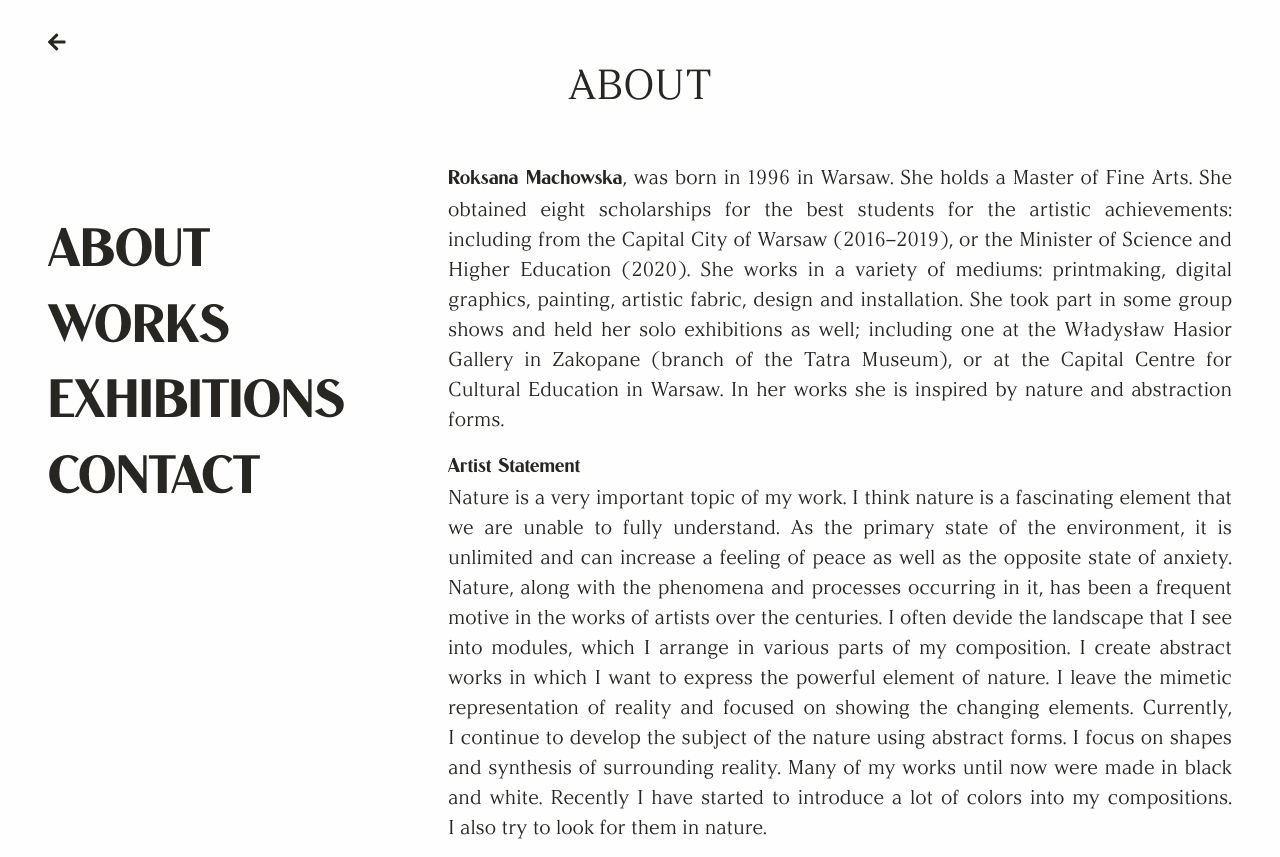
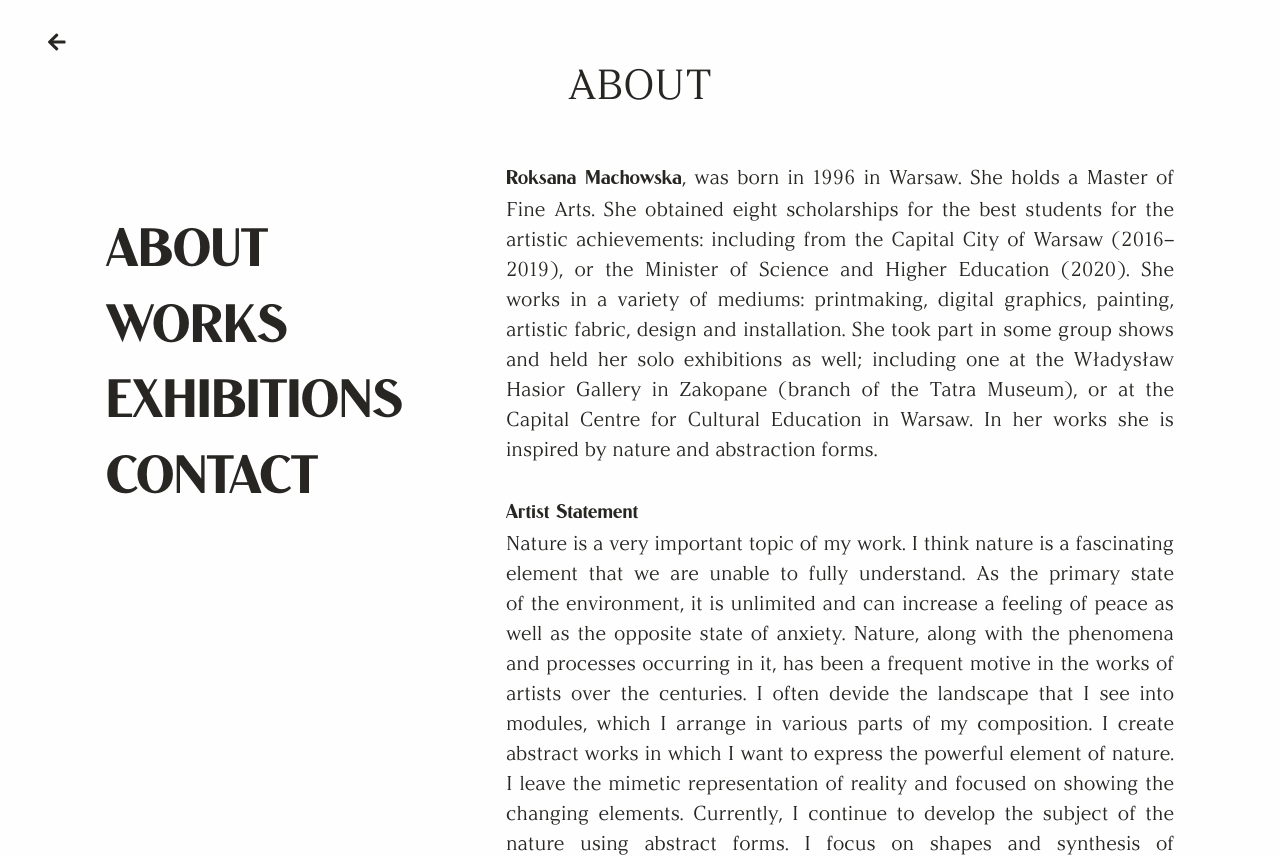
Before and after one commit to jakubziemba/machowska-portfolio, a Next.js app: page /about in a window 1280 px wide. Shown: the top 857 px of the page. Built offline with nearby package versions, Linux system fonts and the light colour scheme.

Commit message:
Fix layout on larger devices

```diff
--- a/pages/about.module.scss
+++ b/pages/about.module.scss
@@ -33,11 +33,10 @@
     .menu {
       display: flex;
       position: fixed;
-      padding-top: 60px;
     }
 
     .container {
-      margin-left: 210px;
+      margin-left: 230px;
 
       p {
         font-size: 20px;
@@ -75,7 +74,7 @@
       }
     }
     .container {
-      margin-left: 250px;
+      margin-left: 280px;
     }
   }
 }
@@ -90,9 +89,6 @@
     margin-right: 32px;
 
     .menu {
-      li {
-        font-size: 48px;
-      }
     }
     .container {
       margin-left: 300px;
@@ -102,6 +98,11 @@
 
 @media only screen and (min-width: 1200px) {
   .main {
+    display: flex;
+    flex-direction: row;
+    max-width: 1100px;
+    width: 100%;
+    margin: auto auto;
     .menu {
       padding-top: 60px;
       li {
@@ -110,6 +111,8 @@
     }
 
     .container {
+      display: flex;
+      flex-direction: column;
       margin-left: 400px;
     }
   }
--- a/pages/contact.module.scss
+++ b/pages/contact.module.scss
@@ -59,11 +59,10 @@
     .menu {
       display: flex;
       position: fixed;
-      padding-top: 60px;
     }
 
     .container {
-      margin-left: 210px;
+      margin-left: 230px;
 
       h2 {
         font-size: 24px;
@@ -105,7 +104,7 @@
       }
     }
     .container {
-      margin-left: 250px;
+      margin-left: 280px;
     }
   }
 }
@@ -118,11 +117,21 @@
   .main {
     margin-left: 32px;
     margin-right: 32px;
+
+    .container {
+      margin-left: 300px;
+    }
   }
 }
 
 @media only screen and (min-width: 1200px) {
   .main {
+    display: flex;
+    flex-direction: row;
+    max-width: 1100px;
+    width: 100%;
+    margin: auto auto;
+
     .menu {
       padding-top: 60px;
       li {
@@ -130,6 +139,8 @@
       }
     }
     .container {
+      display: flex;
+      flex-direction: column;
       margin-left: 400px;
     }
   }
--- a/pages/exhibitions.module.scss
+++ b/pages/exhibitions.module.scss
@@ -66,19 +66,19 @@
     .menu {
       display: flex;
       position: fixed;
-      padding-top: 60px;
     }
 
     .container {
-      margin-left: 210px;
+      margin-left: 230px;
 
       .heading {
-        font-size: 28px;
+        font-size: 20px;
         margin-top: 0;
       }
 
       h3 {
-        font-size: 24px;
+        font-size: 20px;
+        font-weight: normal;
       }
 
       ul {
@@ -120,7 +120,7 @@
       }
     }
     .container {
-      margin-left: 260px;
+      margin-left: 280px;
     }
   }
 }
@@ -135,9 +135,6 @@
     margin-right: 32px;
 
     .menu {
-      li {
-        font-size: 48px;
-      }
     }
     .container {
       margin-left: 310px;
@@ -147,6 +144,12 @@
 
 @media only screen and (min-width: 1200px) {
   .main {
+    display: flex;
+    flex-direction: row;
+    max-width: 1100px;
+    width: 100%;
+    margin: auto auto;
+
     .menu {
       padding-top: 60px;
       li {
@@ -154,8 +157,12 @@
       }
     }
 
-    .container {
-      margin-left: 400px;
+    .containerWrapper {
+      display: flex;
+      flex-direction: column;
+      margin-left: 0px;
+      align-self: center;
+      margin-left: 80px;
     }
   }
 }
```
Also changed, not shown: pages/exhibitions.js (+5 -3 lines), pages/home.module.scss (+6 -4 lines).
